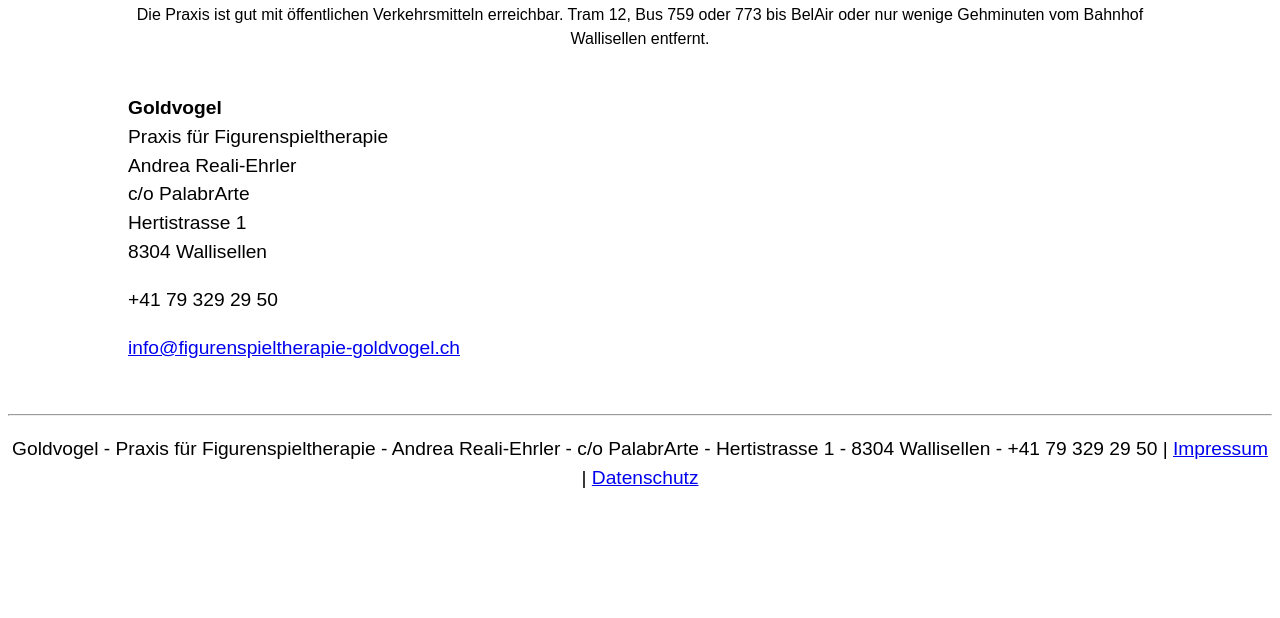
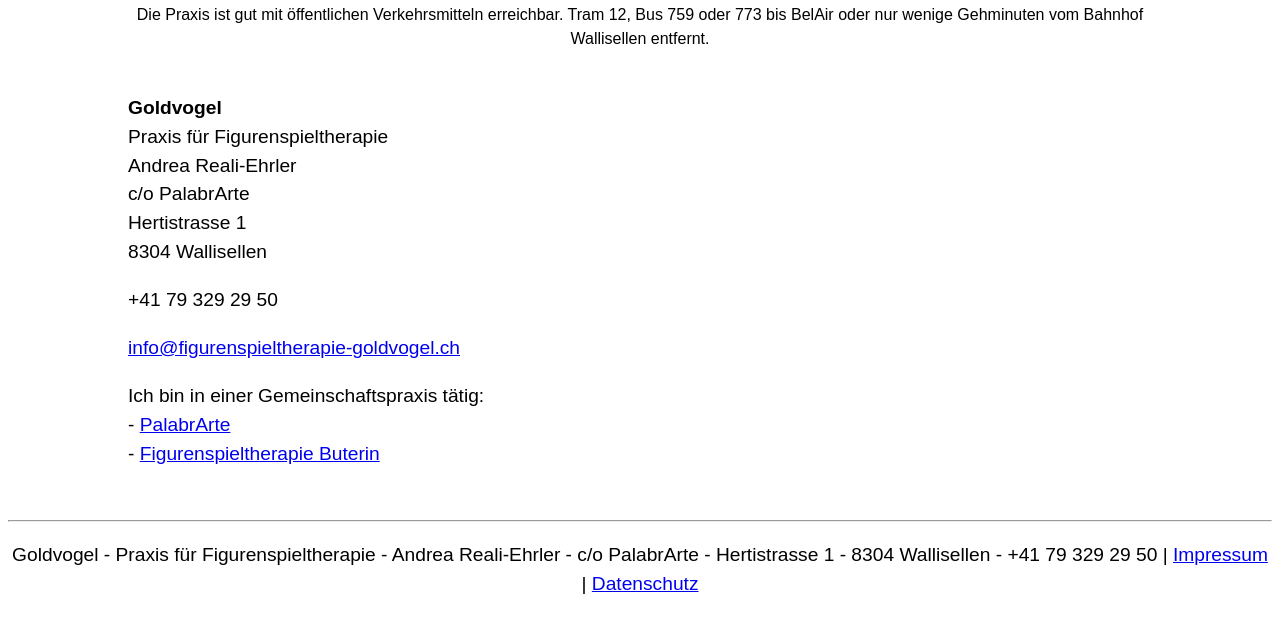
Before and after one commit to figurenspieltherapie-goldvogel/figurenspieltherapie-goldvogel.github.io, a Jekyll site: the page built from index.html, in a window 1280 px wide and 900 px high, scrolled down 13378 px, cut to the strip 282-900 px from the top of the window. Built offline with Jekyll 4.4.1, drawn with Linux system fonts in a browser that asks for light colours; before the commit the page ends 14172 px from its top, so only the background shows below that.

Commit message:
Update 9-kontakt.html
links zu PalabrArte und Buterin

```diff
--- a/_sections/9-kontakt.html
+++ b/_sections/9-kontakt.html
@@ -12,3 +12,8 @@ long_title: Kontakt
 <p><strong>Goldvogel</strong><br>Praxis für Figurenspieltherapie<br>Andrea Reali-Ehrler<br>c/o PalabrArte<br>Hertistrasse 1<br>8304 Wallisellen</p>
 <p>+41 79 329 29 50</p>
 <p><a href="mailto:info@figurenspieltherapie-goldvogel.ch">info@figurenspieltherapie-goldvogel.ch</a></p>
+
+<p>Ich bin in einer Gemeinschaftspraxis tätig:<br>
+- <a href="https://palabrarte.ch/">PalabrArte</a><br>
+- <a href="figurenspieltherapie-buterin.com">Figurenspieltherapie Buterin</a>
+</p>
```
